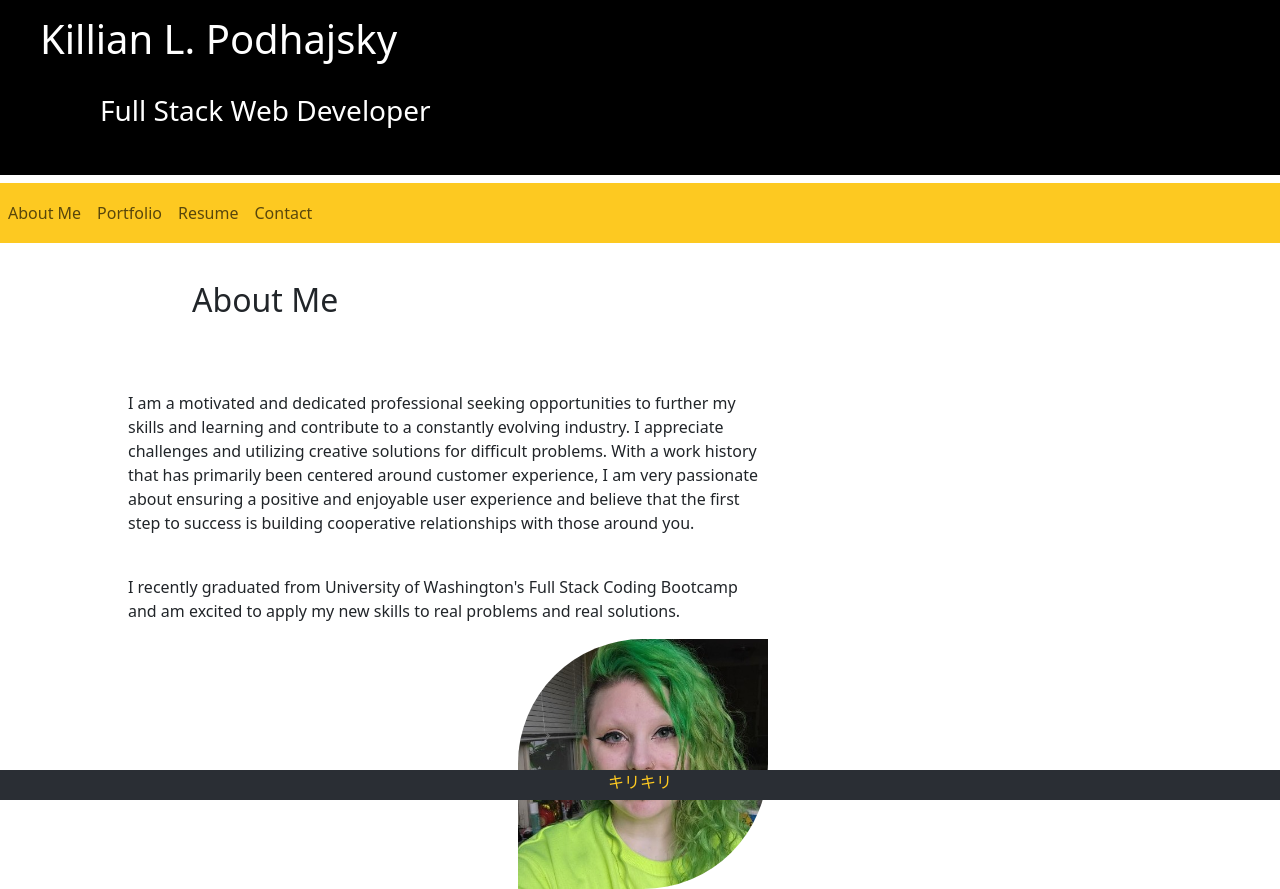
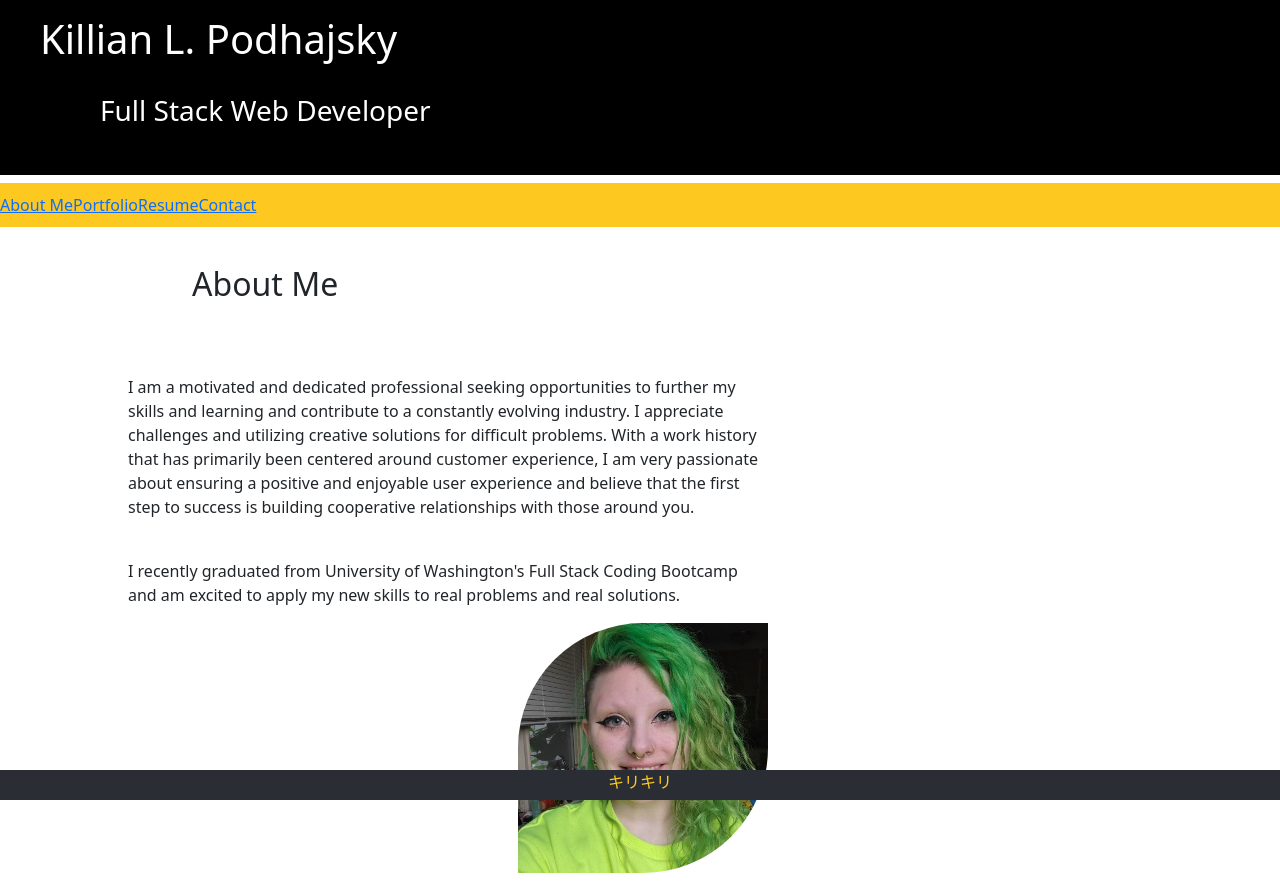
Before and after one commit to kiriludp/PodhajskyKL-Portfolio, a React (Create React App) app: page / in a window 1280 px wide. Built offline with nearby package versions, Linux system fonts and the light colour scheme.

Commit message:
continual work on issue

```diff
--- a/src/components/Navigation.js
+++ b/src/components/Navigation.js
@@ -3,6 +3,7 @@
  import Nav from 'react-bootstrap/Nav';
 import Navbar from 'react-bootstrap/Navbar';
 import "../style/Navigation.css"
+import { Link } from "react-router-dom"
 
 
 
@@ -14,10 +15,10 @@
     <Navbar className="navigation">
       <Container fluid className="nav">
       <Nav className="me-auto">
-        <Nav.Link href="/">About Me</Nav.Link>
-        <Nav.Link href="/portfolio">Portfolio</Nav.Link>
-        <Nav.Link href="/resume">Resume</Nav.Link>
-        <Nav.Link href="/contact">Contact</Nav.Link>
+        <Link to href="/">About Me</Link>
+        <Link to href="/portfolio">Portfolio</Link>
+        <Link to href="/resume">Resume</Link>
+        <Link to href="/contact">Contact</Link>
       </Nav>
       </Container>
   </Navbar>
```
